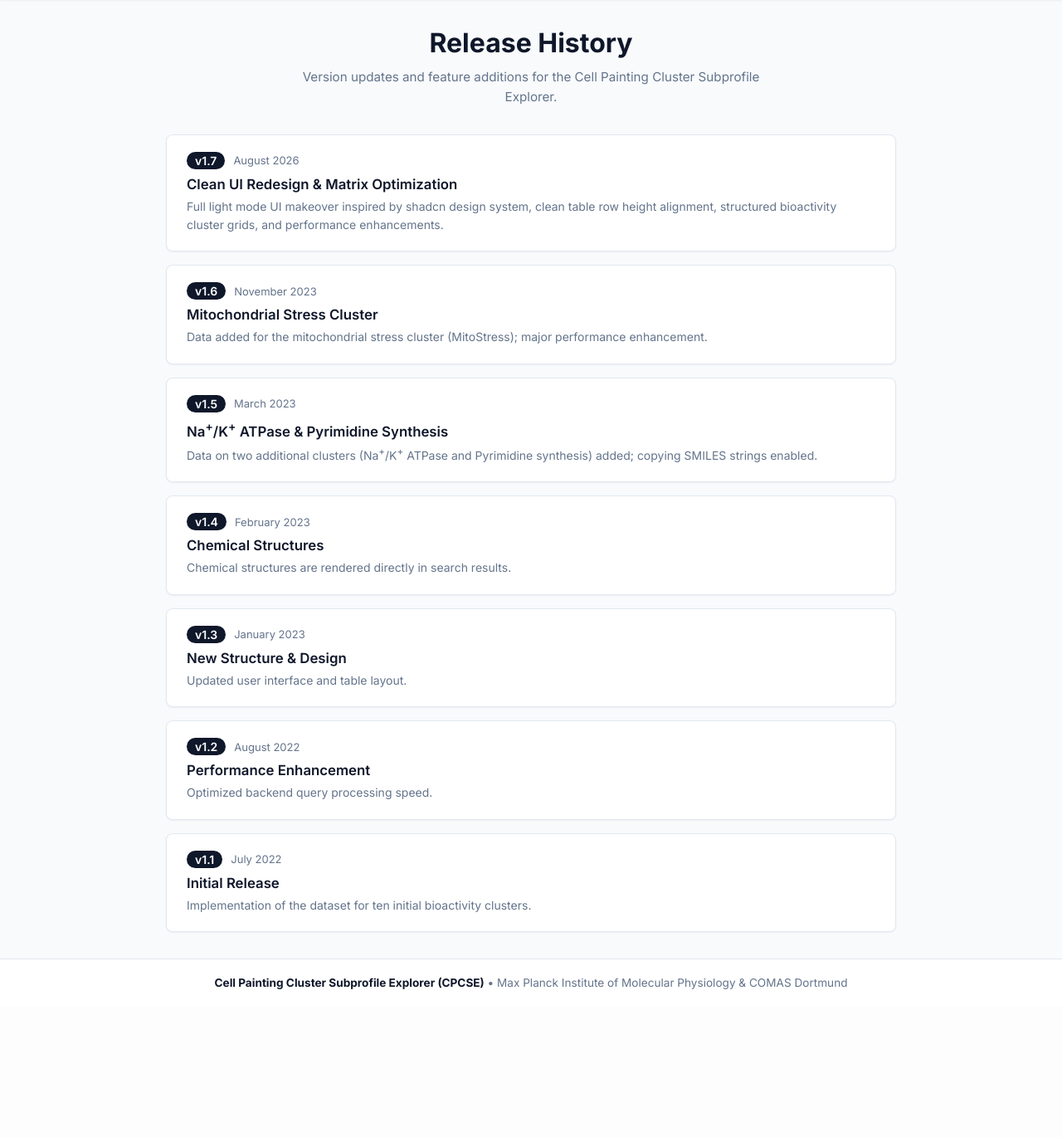
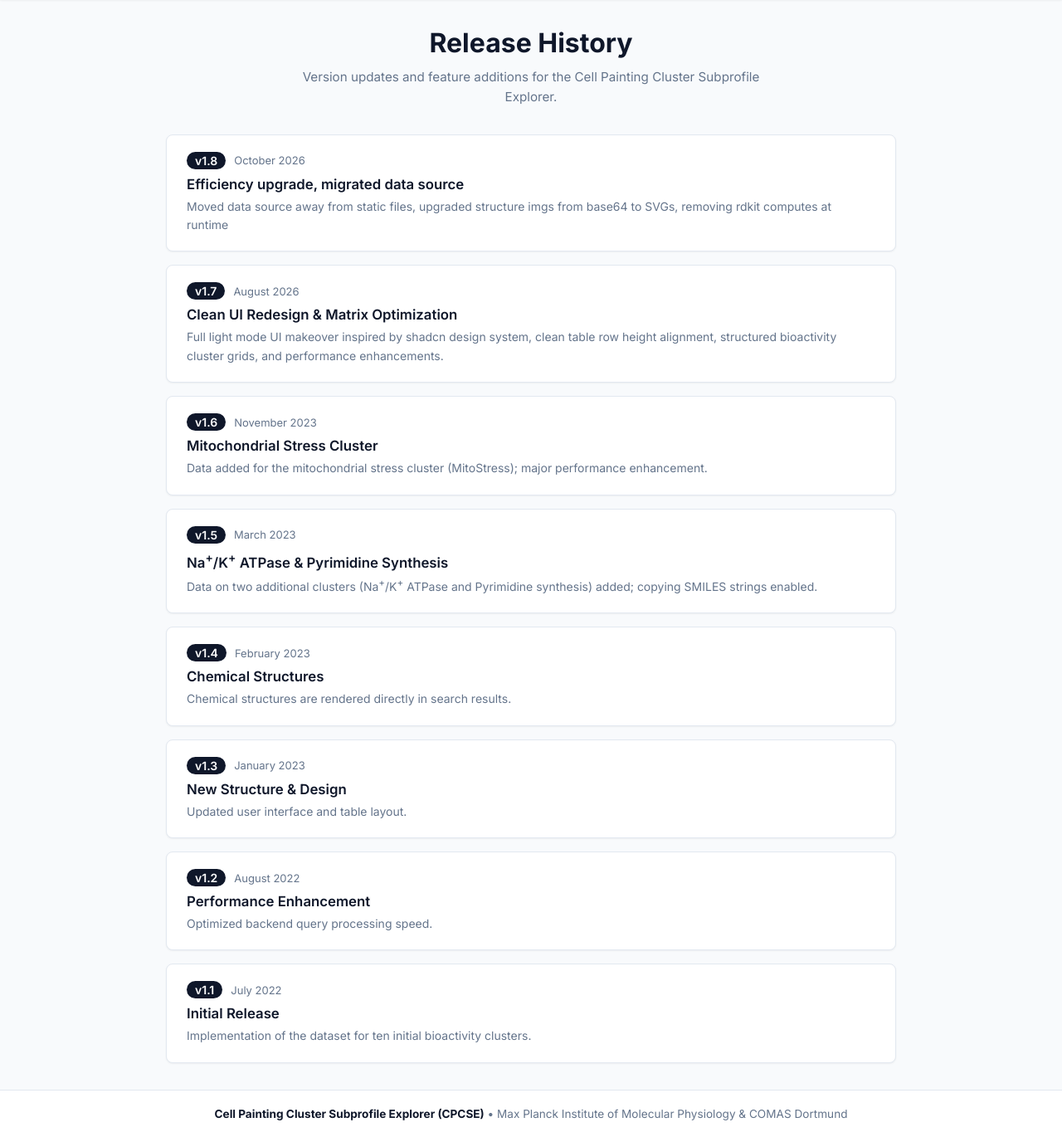
Before and after one commit to czett/cpcse, a Flask app: page /versions in a window 1280 px wide. Shown: the part 134-1504 px from the top of the page at 83% size. Before the commit the page ends 1326 px from the top, so only its background shows below. Run offline with Flask 3, Linux system fonts and the light colour scheme; some libraries are stand-ins or nearby versions.

Commit message:
added new version marker

```diff
--- a/templates/versions.html
+++ b/templates/versions.html
@@ -8,6 +8,15 @@
 	</div>
 
 	<div class="versions-list">
+	<div class="version-card">
+		<div class="version-card-header">
+    			<span class="version-number">v1.8</span>
+    			<span class="version-date">October 2026</span>
+    		</div>
+    		<h3>Efficiency upgrade, migrated data source</h3>
+    		<p>Moved data source away from static files, upgraded structure imgs from base64 to SVGs, removing rdkit computes at runtime</p>
+    	</div>
+
 		<div class="version-card">
 			<div class="version-card-header">
 				<span class="version-number">v1.7</span>
```
